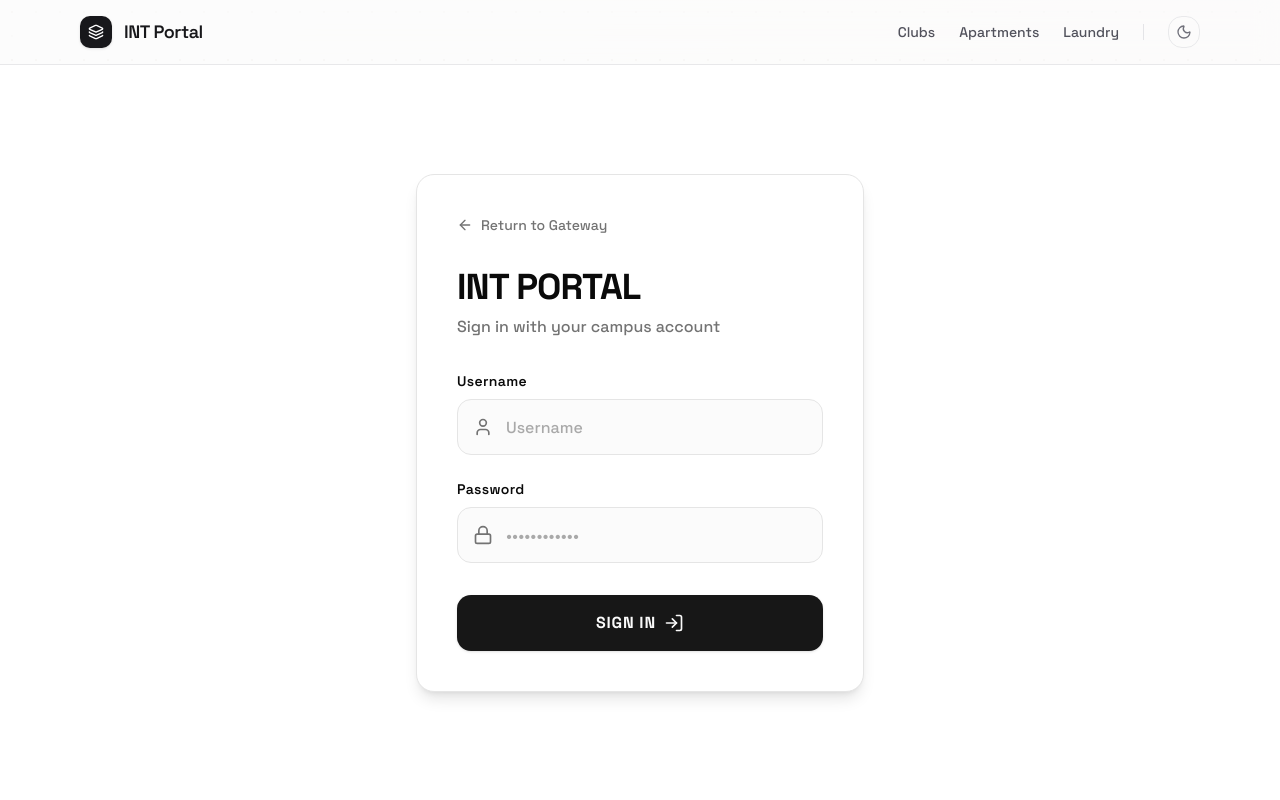
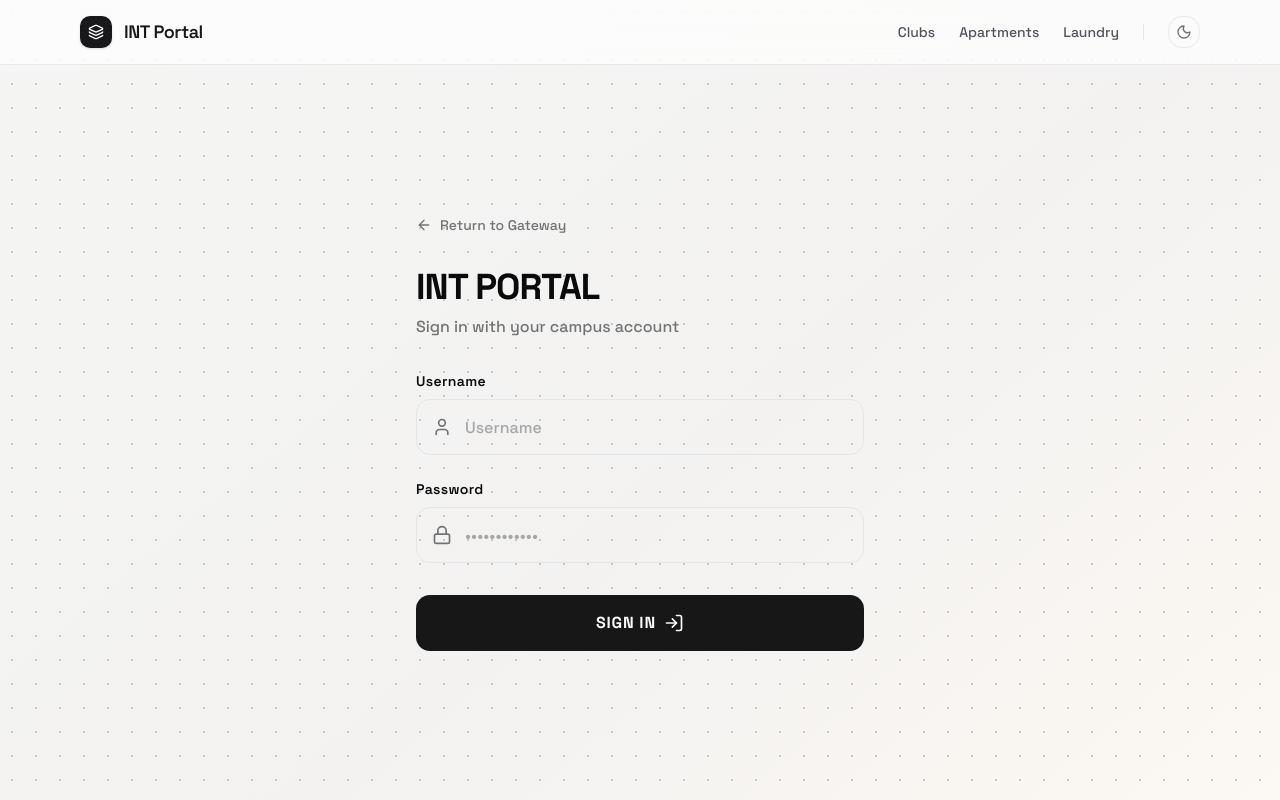
Before and after one commit to INT-Scripts/palantint-frontend, a Next.js app: page /login in a window 1280 px wide. Shown: the top 800 px of the page. Built offline with nearby package versions, Linux system fonts and the light colour scheme.

Commit message:
style(login): remove dimmed card background and box shadow for a clean flat form layout

```diff
--- a/src/app/(portal)/login/page.tsx
+++ b/src/app/(portal)/login/page.tsx
@@ -51,9 +51,9 @@ export default function LoginPage() {
     };
 
     return (
-        <div className="flex min-h-[calc(100vh-4rem)] items-center justify-center bg-background text-foreground p-6 sm:p-8 font-sans">
-            {/* Lean Auth Card */}
-            <div className="w-full max-w-md bg-card border border-border rounded-2xl p-8 sm:p-10 shadow-lg">
+        <div className="flex min-h-[calc(100vh-4rem)] items-center justify-center p-6 sm:p-8 font-sans">
+            {/* Flat Auth Form (No background card container or dimmed box) */}
+            <div className="w-full max-w-md">
 
                 {/* Return Link */}
                 <button
@@ -65,7 +65,7 @@ export default function LoginPage() {
                     <span>Return to Gateway</span>
                 </button>
 
-                {/* Title Header (Monochrome, no color on logo) */}
+                {/* Title Header */}
                 <div className="mb-8 space-y-2">
                     <h1 className="text-3xl sm:text-4xl font-black tracking-tight uppercase text-foreground">
                         INT PORTAL
@@ -95,7 +95,7 @@ export default function LoginPage() {
                                 value={username}
                                 onChange={(e) => setUsername(e.target.value)}
                                 required
-                                className="w-full h-13 sm:h-14 bg-muted/40 border border-input rounded-xl pl-12 pr-4 text-base font-medium text-foreground placeholder:text-muted-foreground/60 focus:bg-background focus:ring-2 focus:ring-ring focus:border-transparent outline-none transition-all"
+                                className="w-full h-13 sm:h-14 bg-transparent border border-border focus:border-foreground rounded-xl pl-12 pr-4 text-base font-medium text-foreground placeholder:text-muted-foreground/60 focus:ring-2 focus:ring-ring outline-none transition-all"
                                 placeholder="Username"
                             />
                         </div>
@@ -112,7 +112,7 @@ export default function LoginPage() {
                                 value={password}
                                 onChange={(e) => setPassword(e.target.value)}
                                 required
-                                className="w-full h-13 sm:h-14 bg-muted/40 border border-input rounded-xl pl-12 pr-4 text-base font-medium text-foreground placeholder:text-muted-foreground/60 focus:bg-background focus:ring-2 focus:ring-ring focus:border-transparent outline-none transition-all"
+                                className="w-full h-13 sm:h-14 bg-transparent border border-border focus:border-foreground rounded-xl pl-12 pr-4 text-base font-medium text-foreground placeholder:text-muted-foreground/60 focus:ring-2 focus:ring-ring outline-none transition-all"
                                 placeholder="••••••••••••"
                             />
                         </div>
@@ -122,7 +122,7 @@ export default function LoginPage() {
                         <button
                             type="submit"
                             disabled={loading}
-                            className="w-full h-13 sm:h-14 flex items-center justify-center gap-2 bg-primary hover:bg-primary/90 text-primary-foreground font-bold uppercase tracking-wider text-sm sm:text-base rounded-xl shadow transition-all disabled:opacity-50 disabled:cursor-not-allowed"
+                            className="w-full h-13 sm:h-14 flex items-center justify-center gap-2 bg-primary hover:bg-primary/90 text-primary-foreground font-bold uppercase tracking-wider text-sm sm:text-base rounded-xl transition-all disabled:opacity-50 disabled:cursor-not-allowed"
                         >
                             <span>{loading ? "Signing in..." : "Sign In"}</span>
                             <LogIn className="w-4 h-4 sm:w-5 sm:h-5" />
```
